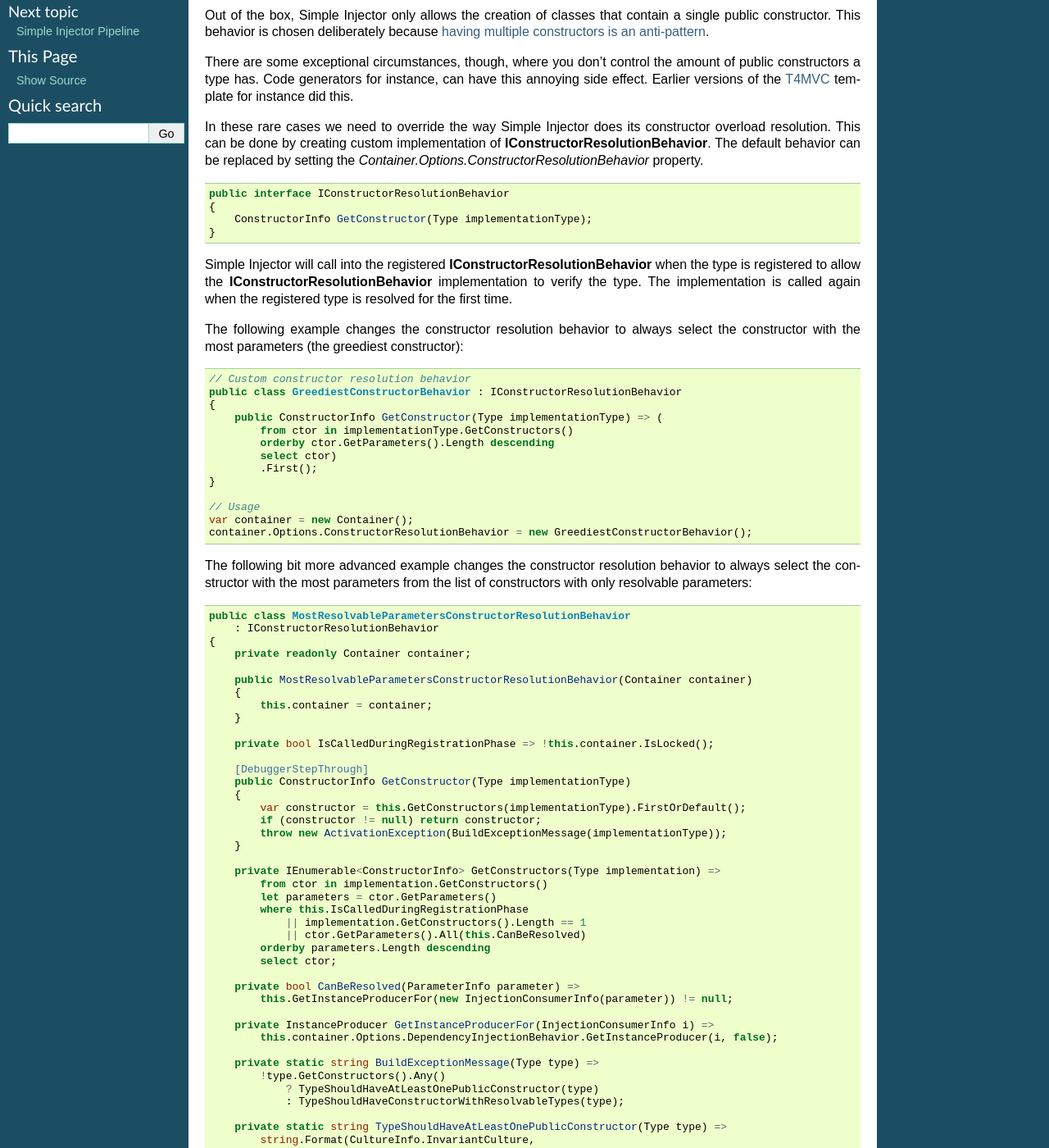
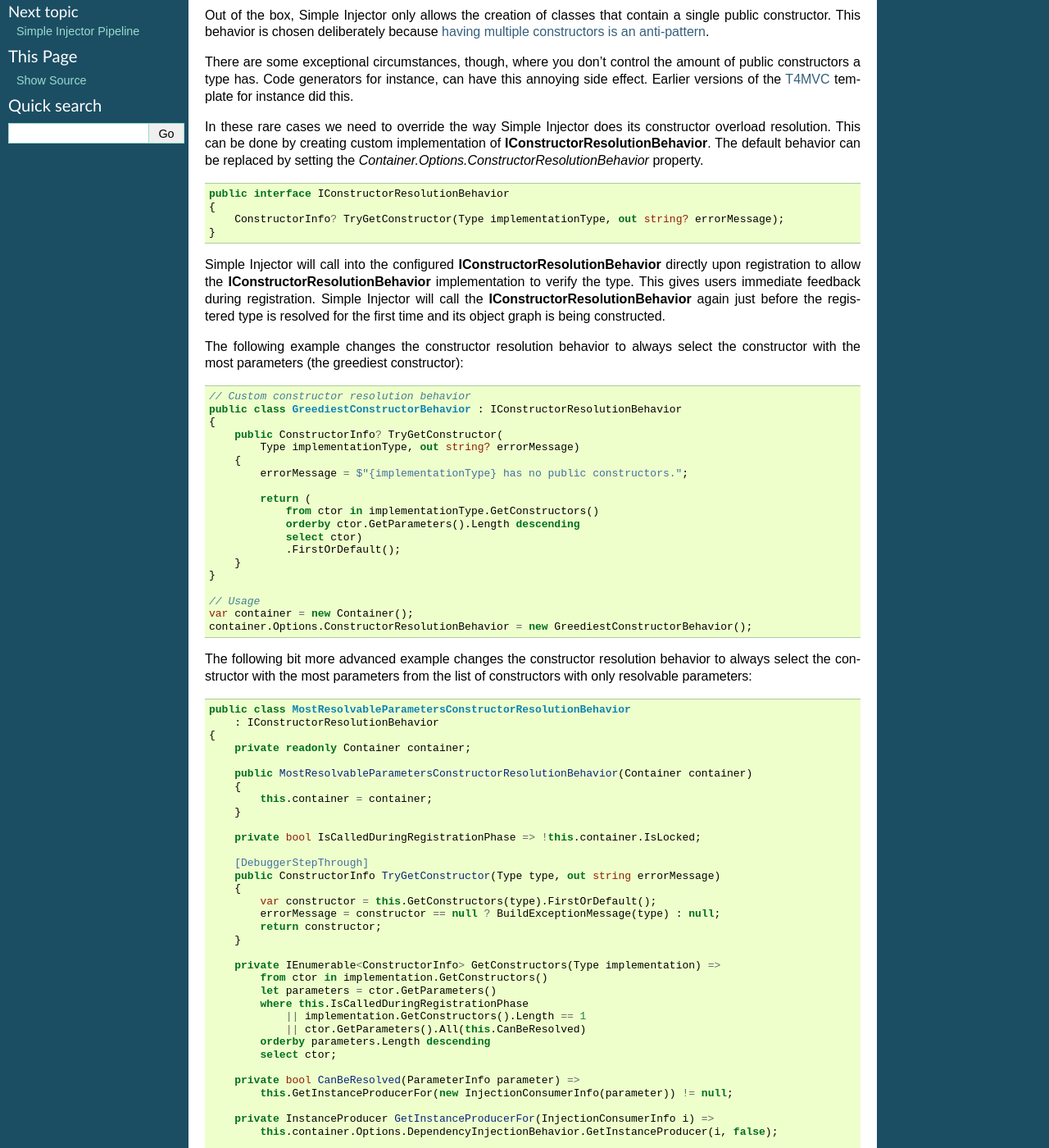
Before and after one commit to simpleinjector/Documentation, a Sphinx documentation site: the page built from source/extensibility.rst, in a window 1280 px wide and 1400 px high, scrolled down 422 px. Shown: the whole window at 82% size. Built offline with Sphinx 7.4.7, drawn with Linux system fonts in a browser that asks for light colours; pages that are not in the unit, such as notebooks, are missing from menus.

Commit message:
Updated documentation for feature https://github.com/simpleinjector/SimpleInjector/issues/557

```diff
--- a/source/extensibility.rst
+++ b/source/extensibility.rst
@@ -29,10 +29,10 @@ In these rare cases we need to override the way Simple Injector does its constru
 
     public interface IConstructorResolutionBehavior
     {
-        ConstructorInfo GetConstructor(Type implementationType);
+        ConstructorInfo? TryGetConstructor(Type implementationType, out string? errorMessage);
     }
 
-Simple Injector will call into the registered **IConstructorResolutionBehavior** when the type is registered to allow the **IConstructorResolutionBehavior** implementation to verify the type. The implementation is called again when the registered type is resolved for the first time.
+Simple Injector will call into the configured **IConstructorResolutionBehavior** directly upon registration to allow the **IConstructorResolutionBehavior** implementation to verify the type. This gives users immediate feedback during registration. Simple Injector will call the **IConstructorResolutionBehavior** again just before the registered type is resolved for the first time and its object graph is being constructed.
 
 The following example changes the constructor resolution behavior to always select the constructor with the most parameters (the greediest constructor):
 
@@ -41,11 +41,17 @@ The following example changes the constructor resolution behavior to always sele
     // Custom constructor resolution behavior
     public class GreediestConstructorBehavior : IConstructorResolutionBehavior
     {
-        public ConstructorInfo GetConstructor(Type implementationType) => (
-            from ctor in implementationType.GetConstructors()
-            orderby ctor.GetParameters().Length descending
-            select ctor)
-            .First();
+        public ConstructorInfo? TryGetConstructor(
+            Type implementationType, out string? errorMessage)
+        {
+            errorMessage = $"{implementationType} has no public constructors.";
+
+            return (
+                from ctor in implementationType.GetConstructors()
+                orderby ctor.GetParameters().Length descending
+                select ctor)
+                .FirstOrDefault();
+        }
     }
 
     // Usage
@@ -66,14 +72,14 @@ The following bit more advanced example changes the constructor resolution behav
             this.container = container;
         }
 
-        private bool IsCalledDuringRegistrationPhase => !this.container.IsLocked();
+        private bool IsCalledDuringRegistrationPhase => !this.container.IsLocked;
 
         [DebuggerStepThrough]
-        public ConstructorInfo GetConstructor(Type implementationType)
+        public ConstructorInfo TryGetConstructor(Type type, out string errorMessage)
         {
-            var constructor = this.GetConstructors(implementationType).FirstOrDefault();
-            if (constructor != null) return constructor;
-            throw new ActivationException(BuildExceptionMessage(implementationType));
+            var constructor = this.GetConstructors(type).FirstOrDefault();
+            errorMessage = constructor == null ? BuildExceptionMessage(type) : null;
+            return constructor;
         }
 
         private IEnumerable<ConstructorInfo> GetConstructors(Type implementation) =>
```
